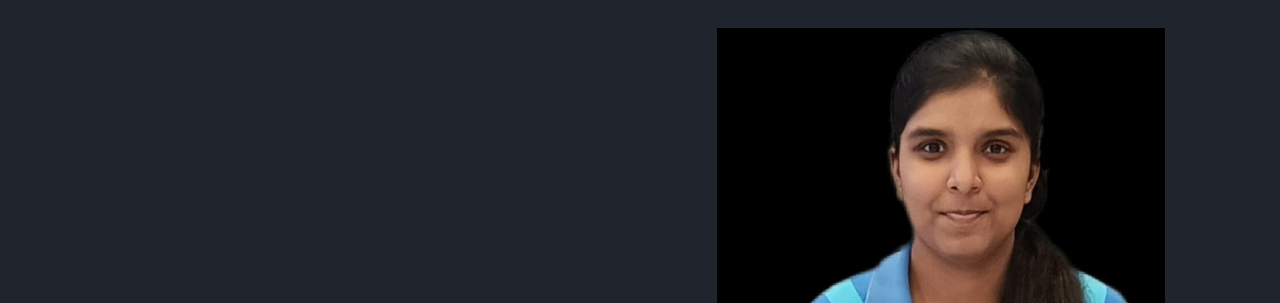
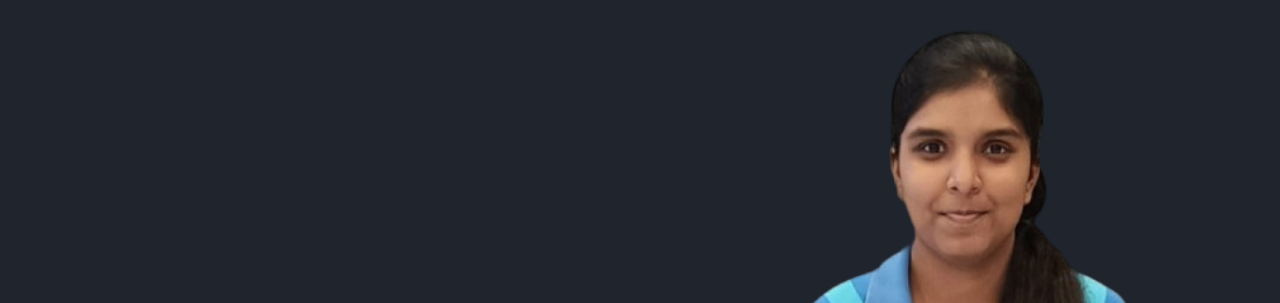
Before and after one commit to Muskan-2005-coder/Portfolio, a plain HTML site: page index.html in a window 1280 px wide. Shown: the part 72-375 px from the top of the page. Drawn offline with nearby package versions, Linux system fonts and the light colour scheme.

Commit message:
commited changes

```diff
--- a/index.html
+++ b/index.html
@@ -37,7 +37,7 @@
             <a href="#" class="btn">Download CV</a>
         </div>
         <div class="home-img">
-            <img src="portfolio.jpg" alt="">
+            <img src="portfolio.png" alt="">
         </div>
     </section>
     <section class="about" id="about">
```
Also changed, not shown: portfolio.jpg (deleted), portfolio.png (added).
